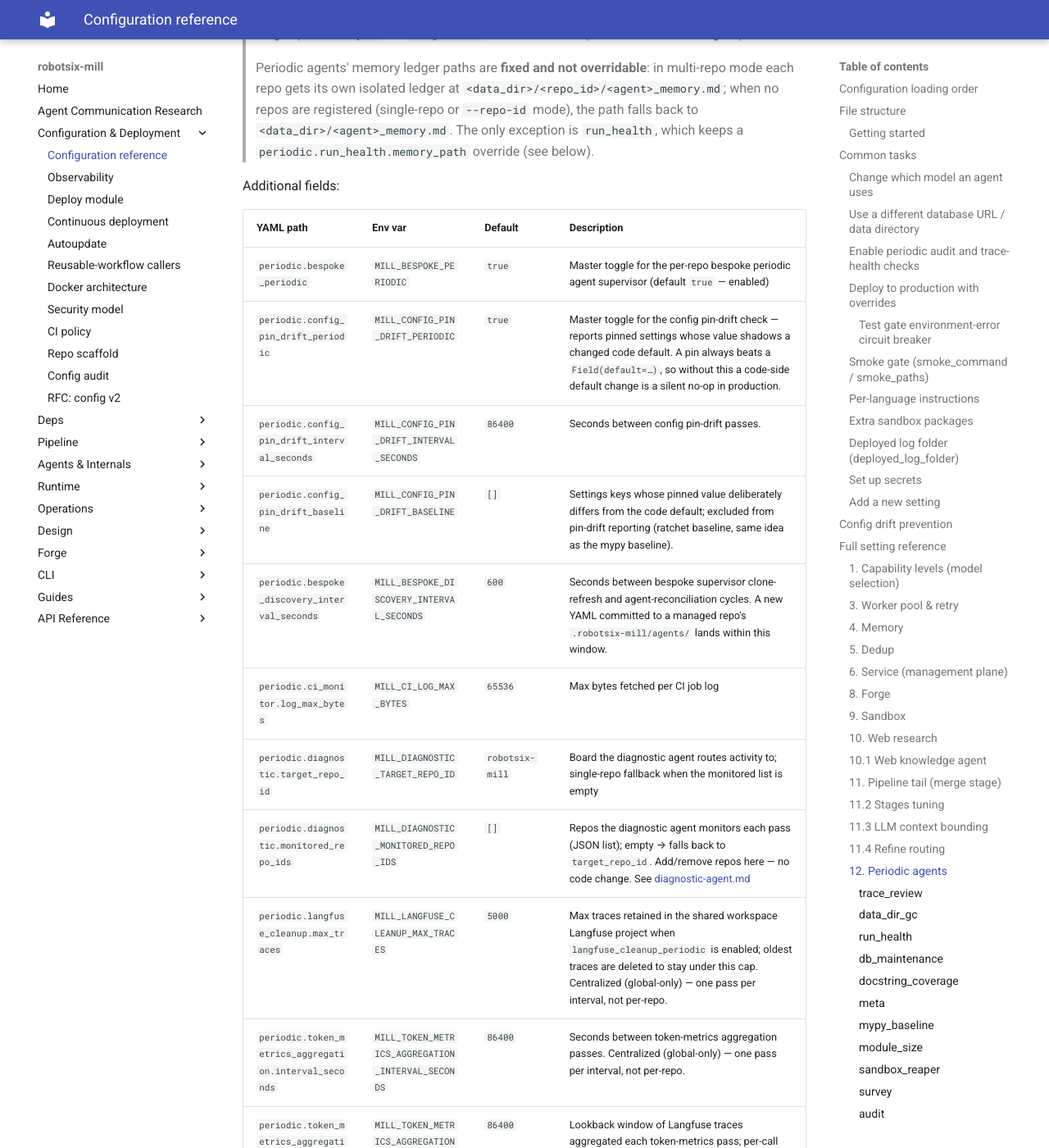
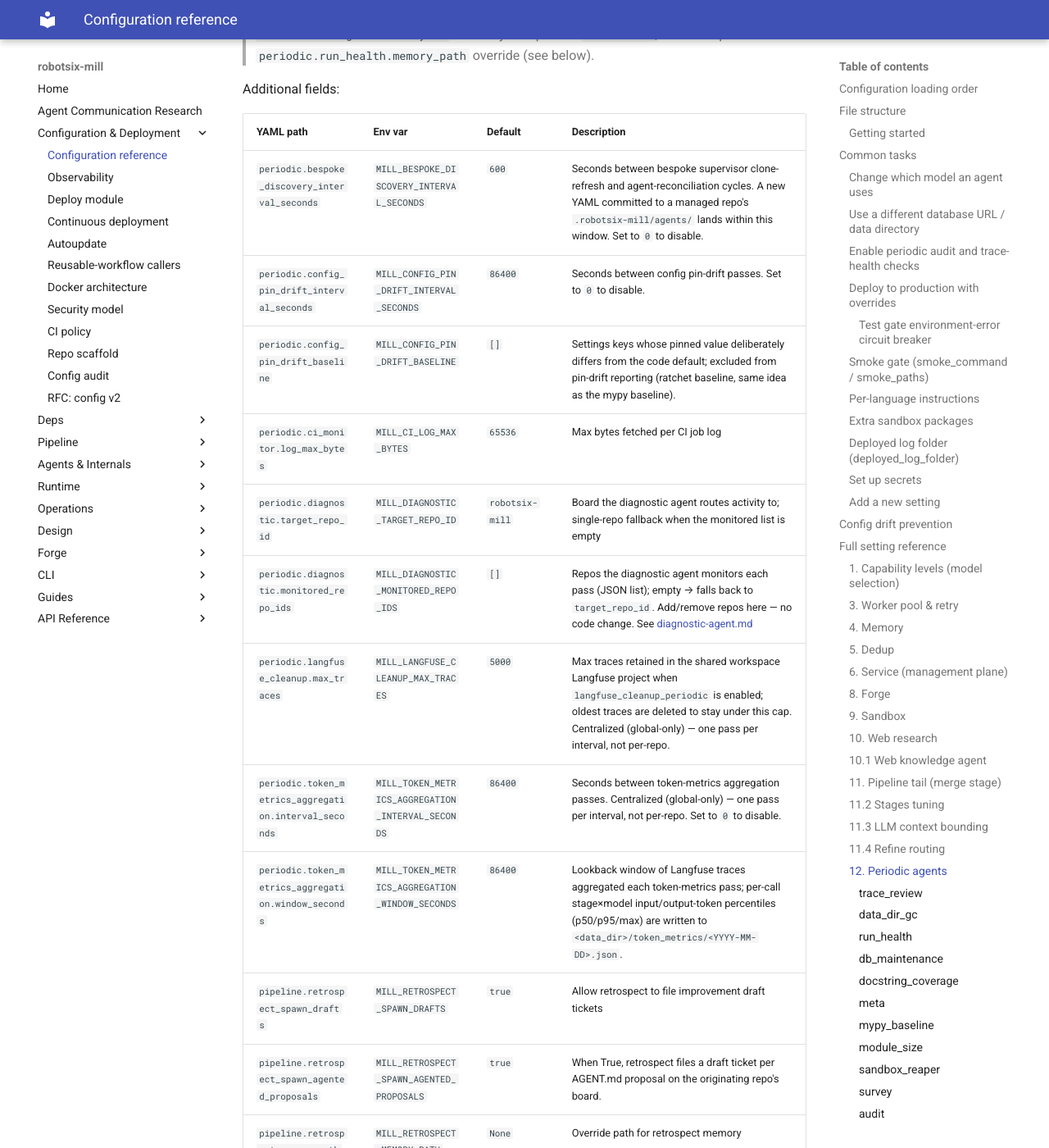
Before and after one commit to damien-robotsix/robotsix-mill, an MkDocs documentation site: the page built from docs/config/configuration.md, in a window 1280 px wide and 1400 px high, scrolled down 31906 px. Shown: the whole window at 82% size. Built offline with MkDocs 1.6.1 and Material for MkDocs 9.7.7, drawn with Linux system fonts in a browser that asks for light colours; some of the changed text lies outside the part shown.

Commit message:
ci: fix config-docs sync — remove stale MILL_*_PERIODIC env vars from docs, remove debug prints

```diff
--- a/docs/config/configuration.md
+++ b/docs/config/configuration.md
@@ -485,8 +485,7 @@
 
 | YAML path | Env var | Default | Description |
 |-----------|---------|---------|-------------|
-| `gates.require_approval` | `MILL_REQUIRE_APPROVAL` | `true` | Pause after refine for human approval (`human_issue_approval` state) |
-| `gates.auto_approve_enabled` | `MILL_AUTO_APPROVE_ENABLED` | `false` | Enable conservative auto-approve triage |
+| `gates.require_approval` | `MILL_REQUIRE_APPROVAL` | `true` | Pause after refine for human approval (`human_issue_approval` state). A cheap conservative LLM auto-approval check runs before the gate: obviously-safe changes (cosmetic, doc-only, single-file, no logic changes) skip the human step automatically. |
 | `gates.review_enabled` | `MILL_REVIEW_ENABLED` | `false` | Enable dual-model code review stage before deliver |
 | `gates.review_max_rounds` | `MILL_REVIEW_MAX_ROUNDS` | `3` | Max CODE_REVIEW round-trips before escalate |
 | `gates.max_implement_review_cycles` | `MILL_MAX_IMPLEMENT_REVIEW_CYCLES` | `10` | Backstop ceiling on total implement passes per ticket across all review rounds; `0` disables |
@@ -668,8 +667,7 @@
 
 | YAML path | Env var | Default | Description |
 |-----------|---------|---------|-------------|
-| `periodic.<name>.enabled` | `MILL_<NAME>_PERIODIC` | `true`¹ | Enable periodic passes |
-| `periodic.<name>.interval_seconds` | `MILL_<NAME>_INTERVAL_SECONDS` | `1209600`² | Seconds between automatic passes |
+| `periodic.<name>.interval_seconds` | `MILL_<NAME>_INTERVAL_SECONDS` | `1209600`¹ | Seconds between automatic passes (`0` = disabled) |
 
 Periodic agents: `audit`, `trace_health`, `trace_review`, `health`, `test_gap`,
 `agent_check`, `survey`, `ci_debt_recheck`, `ci_monitor`, `config_sync`, `member_sync`, `meta`, `bc_check`,
@@ -677,9 +675,7 @@
 `copy_paste`, `timeout_escalation`, `triage_boilerplate`, `langfuse_cleanup`, `token_metrics_aggregation`, `data_dir_gc`, `dependabot_ingest`, `run_health`, `stale_branch_cleanup`,
 `db_maintenance`, `roadmap_sync`, `sandbox_reaper`, `repo_description_sync`.
 
-> ¹ Most agents default to `enabled: true`. Exceptions: `diagnostic`, `stale_branch_cleanup`, and `meta_periodic` default to `false`.
->
-> ² The **primary** interval now lives in each agent's base YAML definition
+> ¹ The **primary** interval now lives in each agent's base YAML definition
 > (``agent_definitions/periodic/<name>.yaml``), defaulting to **14 days**
 > (``interval: 14d``, i.e. 1,209,600 seconds) for all built-in periodic
 > agents.  Per-repo overlays (``.robotsix-mill/periodic/<name>.yaml``)
@@ -707,18 +703,15 @@
 
 | YAML path | Env var | Default | Description |
 |-----------|---------|---------|-------------|
-| `periodic.bespoke_periodic` | `MILL_BESPOKE_PERIODIC` | `true` | Master toggle for the per-repo bespoke periodic agent supervisor (default `true` — enabled) |
-| `periodic.config_pin_drift_periodic` | `MILL_CONFIG_PIN_DRIFT_PERIODIC` | `true` | Master toggle for the config pin-drift check — reports pinned settings whose value shadows a changed code default. A pin always beats a `Field(default=…)`, so without this a code-side default change is a silent no-op in production. |
-| `periodic.config_pin_drift_interval_seconds` | `MILL_CONFIG_PIN_DRIFT_INTERVAL_SECONDS` | `86400` | Seconds between config pin-drift passes. |
+| `periodic.bespoke_discovery_interval_seconds` | `MILL_BESPOKE_DISCOVERY_INTERVAL_SECONDS` | `600` | Seconds between bespoke supervisor clone-refresh and agent-reconciliation cycles. A new YAML committed to a managed repo's `.robotsix-mill/agents/` lands within this window. Set to `0` to disable. |
+| `periodic.config_pin_drift_interval_seconds` | `MILL_CONFIG_PIN_DRIFT_INTERVAL_SECONDS` | `86400` | Seconds between config pin-drift passes. Set to `0` to disable. |
 | `periodic.config_pin_drift_baseline` | `MILL_CONFIG_PIN_DRIFT_BASELINE` | `[]` | Settings keys whose pinned value deliberately differs from the code default; excluded from pin-drift reporting (ratchet baseline, same idea as the mypy baseline). |
-| `periodic.bespoke_discovery_interval_seconds` | `MILL_BESPOKE_DISCOVERY_INTERVAL_SECONDS` | `600` | Seconds between bespoke supervisor clone-refresh and agent-reconciliation cycles. A new YAML committed to a managed repo's `.robotsix-mill/agents/` lands within this window. |
 | `periodic.ci_monitor.log_max_bytes` | `MILL_CI_LOG_MAX_BYTES` | `65536` | Max bytes fetched per CI job log |
 | `periodic.diagnostic.target_repo_id` | `MILL_DIAGNOSTIC_TARGET_REPO_ID` | `robotsix-mill` | Board the diagnostic agent routes activity to; single-repo fallback when the monitored list is empty |
 | `periodic.diagnostic.monitored_repo_ids` | `MILL_DIAGNOSTIC_MONITORED_REPO_IDS` | `[]` | Repos the diagnostic agent monitors each pass (JSON list); empty → falls back to `target_repo_id`. Add/remove repos here — no code change. See [diagnostic-agent.md](../agents/diagnostic-agent.md) |
 | `periodic.langfuse_cleanup.max_traces` | `MILL_LANGFUSE_CLEANUP_MAX_TRACES` | `5000` | Max traces retained in the shared workspace Langfuse project when `langfuse_cleanup_periodic` is enabled; oldest traces are deleted to stay under this cap. Centralized (global-only) — one pass per interval, not per-repo. |
-| `periodic.token_metrics_aggregation.interval_seconds` | `MILL_TOKEN_METRICS_AGGREGATION_INTERVAL_SECONDS` | `86400` | Seconds between token-metrics aggregation passes. Centralized (global-only) — one pass per interval, not per-repo. |
+| `periodic.token_metrics_aggregation.interval_seconds` | `MILL_TOKEN_METRICS_AGGREGATION_INTERVAL_SECONDS` | `86400` | Seconds between token-metrics aggregation passes. Centralized (global-only) — one pass per interval, not per-repo. Set to `0` to disable. |
 | `periodic.token_metrics_aggregation.window_seconds` | `MILL_TOKEN_METRICS_AGGREGATION_WINDOW_SECONDS` | `86400` | Lookback window of Langfuse traces aggregated each token-metrics pass; per-call stage×model input/output-token percentiles (p50/p95/max) are written to `<data_dir>/token_metrics/<YYYY-MM-DD>.json`. |
-| `periodic.token_metrics_aggregation.enabled` | `MILL_TOKEN_METRICS_AGGREGATION_PERIODIC` | `true` | Enable the daily token-metrics aggregation pass. |
 | `pipeline.retrospect_spawn_drafts` | `MILL_RETROSPECT_SPAWN_DRAFTS` | `true` | Allow retrospect to file improvement draft tickets |
 | `pipeline.retrospect_spawn_agented_proposals` | `MILL_RETROSPECT_SPAWN_AGENTED_PROPOSALS` | `true` | When True, retrospect files a draft ticket per AGENT.md proposal on the originating repo's board. |
 | `pipeline.retrospect_memory_path` | `MILL_RETROSPECT_MEMORY_PATH` | `None` | Override path for retrospect memory |
@@ -733,8 +726,7 @@
 
 | YAML path | Env var | Default | Description |
 |-----------|---------|---------|-------------|
-| `periodic.trace_review.enabled` | `MILL_TRACE_REVIEW_PERIODIC` | `true` | Enable periodic trace-review passes |
-| `periodic.trace_review.interval_seconds` | `MILL_TRACE_REVIEW_INTERVAL_SECONDS` | `1209600` | Seconds between trace-review passes (minimum 3600) |
+| `periodic.trace_review.interval_seconds` | `MILL_TRACE_REVIEW_INTERVAL_SECONDS` | `1209600` | Seconds between trace-review passes (minimum 3600). Set to `0` to disable. |
 | `periodic.trace_review.cost_multiplier` | `MILL_TRACE_REVIEW_COST_MULTIPLIER` | `3.0` | Outlier threshold: cost > batch median × N → flagged |
 | `periodic.trace_review.per_obs_cost_threshold` | `MILL_TRACE_REVIEW_PER_OBS_COST_THRESHOLD` | `0.001` | Per-observation cost threshold for flagging |
 | `periodic.trace_review.obs_multiplier` | `MILL_TRACE_REVIEW_OBS_MULTIPLIER` | `3.0` | Outlier threshold: observation count > batch median × N → flagged |
@@ -763,8 +755,7 @@
 
 | YAML path | Env var | Default | Description |
 |-----------|---------|---------|-------------|
-| `periodic.data_dir_gc.enabled` | `MILL_DATA_DIR_GC_PERIODIC` | `true` | Master switch for the periodic data-dir GC pass. Default `true` — the agent is harmless when idle (nothing to reclaim). |
-| `periodic.data_dir_gc.interval_seconds` | `MILL_DATA_DIR_GC_INTERVAL_SECONDS` | `86400` | Seconds between periodic data-dir GC passes. Minimum enforced at 60 s in the worker loop. |
+| `periodic.data_dir_gc.interval_seconds` | `MILL_DATA_DIR_GC_INTERVAL_SECONDS` | `86400` | Seconds between periodic data-dir GC passes. Minimum enforced at 60 s in the worker loop. Set to `0` to disable. |
 | `periodic.data_dir_gc.prune_closed` | `MILL_DATA_DIR_GC_PRUNE_CLOSED` | `false` | Opt-in GC: prune workspace directories of terminal-state tickets during the data-dir GC pass. Default `false`. |
 | `periodic.data_dir_gc.prune_closed_age_seconds` | `MILL_DATA_DIR_GC_PRUNE_CLOSED_AGE_SECONDS` | `604800` | Minimum age (seconds since the ticket entered its terminal state) before its workspace becomes eligible for prune_closed GC. Recent closures are kept for post-mortems. Default 7 days. |
 | `periodic.data_dir_gc.prune_terminal_clones` | `MILL_DATA_DIR_GC_PRUNE_TERMINAL_CLONES` | `true` | Default-on GC: prune the reproducible git clones (`repo/` and `repos/`) inside workspaces of terminal-state tickets at the start of each data-dir GC pass. |
@@ -789,8 +780,7 @@
 
 | YAML path | Env var | Default | Description |
 |-----------|---------|---------|-------------|
-| `periodic.run_health.enabled` | `MILL_RUN_HEALTH_PERIODIC` | `true` | Enable periodic run-health passes |
-| `periodic.run_health.interval_seconds` | `MILL_RUN_HEALTH_INTERVAL_SECONDS` | `604800` | Seconds between run-health passes |
+| `periodic.run_health.interval_seconds` | `MILL_RUN_HEALTH_INTERVAL_SECONDS` | `604800` | Seconds between run-health passes. Set to `0` to disable. |
 | `periodic.run_health.window_hours` | `MILL_RUN_HEALTH_WINDOW_HOURS` | `168` | Lookback window (hours) over which run registries are scanned |
 | `periodic.run_health.target_repo_id` | `MILL_RUN_HEALTH_TARGET_REPO_ID` | `robotsix-mill` | Board the run-health agent files its drafts to |
 | `periodic.run_health.memory_path` | `MILL_RUN_HEALTH_MEMORY_PATH` | `None` | Override path for the run-health memory ledger; defaults to `<data_dir>/<board>/run_health_memory.md` |
@@ -803,8 +793,7 @@
 
 | Env var | Default | Description |
 |---------|---------|-------------|
-| `MILL_DB_MAINTENANCE_PERIODIC` | `true` | Enable periodic database maintenance passes |
-| `MILL_DB_MAINTENANCE_INTERVAL_SECONDS` | `86400` | Seconds between database maintenance passes |
+| `MILL_DB_MAINTENANCE_INTERVAL_SECONDS` | `86400` | Seconds between database maintenance passes. Set to `0` to disable. |
 
 #### docstring_coverage
 
@@ -815,8 +804,7 @@
 
 | Env var | Default | Description |
 |---------|---------|-------------|
-| `MILL_DOCSTRING_COVERAGE_PERIODIC` | `true` | Enable periodic docstring-coverage passes |
-| `MILL_DOCSTRING_COVERAGE_INTERVAL_SECONDS` | `604800` | Seconds between docstring-coverage passes |
+| `MILL_DOCSTRING_COVERAGE_INTERVAL_SECONDS` | `604800` | Seconds between docstring-coverage passes. Set to `0` to disable. |
 | `MILL_DOCSTRING_COVERAGE_REQUEST_LIMIT` | `80` | Per-call request cap for the docstring-coverage agent |
 | `MILL_DOCSTRING_COVERAGE_MAX_TOOL_CALLS` | `100` | Hard cap on total tool calls per docstring-coverage trace |
 | `MILL_DOCSTRING_COVERAGE_MAX_ERRORS` | `20` | Hard cap on tool-call errors before auto-termination |
@@ -831,8 +819,7 @@
 
 | Env var | Default | Description |
 |---------|---------|-------------|
-| `MILL_META_PERIODIC` | `false` | Master switch for the weekly meta-agent pass. Default `false` (off) — the operator must register the meta board in `repos.yaml` first. Flip to `true` to enable the global weekly schedule. |
-| `MILL_META_INTERVAL_SECONDS` | `604800` | Seconds between automatic meta-agent passes. Minimum enforced at 60 s in the worker loop. |
+| `MILL_META_INTERVAL_SECONDS` | `604800` | Seconds between automatic meta-agent passes. Minimum enforced at 60 s in the worker loop. Set to `0` to disable. |
 
 #### mypy_baseline
 
@@ -842,8 +829,7 @@
 
 | Env var | Default | Description |
 |---------|---------|-------------|
-| `MILL_MYPY_BASELINE_PERIODIC` | `true` | Enable periodic mypy-baseline passes |
-| `MILL_MYPY_BASELINE_INTERVAL_SECONDS` | `604800` | Seconds between mypy-baseline passes |
+| `MILL_MYPY_BASELINE_INTERVAL_SECONDS` | `604800` | Seconds between mypy-baseline passes. Set to `0` to disable. |
 
 #### module_size
 
@@ -854,8 +840,7 @@
 
 | Env var | Default | Description |
 |---------|---------|-------------|
-| `MILL_MODULE_SIZE_PERIODIC` | `true` | Enable periodic module-size passes |
-| `MILL_MODULE_SIZE_INTERVAL_SECONDS` | `604800` | Seconds between module-size passes |
+| `MILL_MODULE_SIZE_INTERVAL_SECONDS` | `604800` | Seconds between module-size passes. Set to `0` to disable. |
 | `MILL_MODULE_SIZE_REQUEST_LIMIT` | `60` | Per-call request cap for the module-size agent |
 | `MILL_MODULE_SIZE_MAX_TOOL_CALLS` | `80` | Hard cap on total tool calls per module-size trace |
 | `MILL_MODULE_SIZE_MAX_ERRORS` | `20` | Hard cap on tool-call errors before auto-termination |
@@ -869,8 +854,7 @@
 
 | Env var | Default | Description |
 |---------|---------|-------------|
-| `MILL_SANDBOX_REAPER_PERIODIC` | `true` | Enable periodic sandbox-container reaping |
-| `MILL_SANDBOX_REAPER_INTERVAL_SECONDS` | `3600` | Seconds between sandbox-reaper passes |
+| `MILL_SANDBOX_REAPER_INTERVAL_SECONDS` | `3600` | Seconds between sandbox-reaper passes. Set to `0` to disable. |
 
 #### survey
 
@@ -880,8 +864,7 @@
 
 | Env var | Default | Description |
 |---------|---------|-------------|
-| `MILL_SURVEY_PERIODIC` | `true` | Enable periodic survey passes |
-| `MILL_SURVEY_INTERVAL_SECONDS` | `1209600` | Seconds between survey passes |
+| `MILL_SURVEY_INTERVAL_SECONDS` | `1209600` | Seconds between survey passes. Set to `0` to disable. |
 | `MILL_SURVEY_REQUEST_LIMIT` | `40` | Per-call request cap for the survey agent |
 | `MILL_SURVEY_WEB_FETCH_MAX_CALLS` | `5` | Max real (cache-miss) web_fetch calls per survey run |
 | `MILL_SURVEY_WEB_FETCH_MAX_TOTAL_BYTES` | `500000` | Cumulative ceiling on returned fetch bytes per survey run |
@@ -896,8 +879,7 @@
 
 | Env var | Default | Description |
 |---------|---------|-------------|
-| `MILL_AUDIT_PERIODIC` | `true` | Enable periodic audit passes |
-| `MILL_AUDIT_INTERVAL_SECONDS` | `1209600` | Seconds between audit passes |
+| `MILL_AUDIT_INTERVAL_SECONDS` | `1209600` | Seconds between audit passes. Set to `0` to disable. |
 | `MILL_AUDIT_REQUEST_LIMIT` | `80` | Per-call request cap for the audit agent |
 
 #### test_gap
@@ -909,8 +891,7 @@
 
 | Env var | Default | Description |
 |---------|---------|-------------|
-| `MILL_TEST_GAP_PERIODIC` | `true` | Enable periodic test-gap passes |
-| `MILL_TEST_GAP_INTERVAL_SECONDS` | `604800` | Seconds between test-gap passes |
+| `MILL_TEST_GAP_INTERVAL_SECONDS` | `604800` | Seconds between test-gap passes. Set to `0` to disable. |
 | `MILL_TEST_GAP_REQUEST_LIMIT` | `80` | Per-call request cap for the test-gap agent |
 | `MILL_TEST_GAP_MAX_TOOL_CALLS` | `100` | Hard cap on total tool calls per test-gap trace |
 | `MILL_TEST_GAP_MAX_ERRORS` | `20` | Hard cap on tool-call errors before auto-termination |
@@ -923,8 +904,7 @@
 
 | YAML path | Env var | Default | Description |
 |-----------|---------|---------|-------------|
-| `periodic.triage_boilerplate.enabled` | `MILL_TRIAGE_BOILERPLATE_PERIODIC` | `true` | Enable periodic triage-boilerplate passes |
-| `periodic.triage_boilerplate.interval_seconds` | `MILL_TRIAGE_BOILERPLATE_INTERVAL_SECONDS` | `604800` | Seconds between triage-boilerplate passes (1 week) |
+| `periodic.triage_boilerplate.interval_seconds` | `MILL_TRIAGE_BOILERPLATE_INTERVAL_SECONDS` | `604800` | Seconds between triage-boilerplate passes (1 week). Set to `0` to disable. |
 
 #### orphaned_pr_check
 
@@ -938,8 +918,7 @@
 
 | YAML path | Env var | Default | Description |
 |-----------|---------|---------|-------------|
-| `periodic.orphaned_pr_check.enabled` | `MILL_ORPHANED_PR_CHECK_PERIODIC` | `false` | Master switch for the orphaned-PR check pass. Default `false` (opt-in) — closing PRs and filing tracking tickets are destructive actions. |
-| `periodic.orphaned_pr_check.interval_seconds` | `MILL_ORPHANED_PR_CHECK_INTERVAL_SECONDS` | `86400` | Seconds between orphaned-PR check passes. Minimum enforced at 3600 s (1 hour) in the worker loop. |
+| `periodic.orphaned_pr_check.interval_seconds` | `MILL_ORPHANED_PR_CHECK_INTERVAL_SECONDS` | `86400` | Seconds between orphaned-PR check passes. Minimum enforced at 3600 s (1 hour) in the worker loop. Set to `0` to disable. |
 | `periodic.orphaned_pr_check.min_age_hours` | `MILL_ORPHANED_PR_MIN_AGE_HOURS` | `4` | Minimum age (hours) of a ticket before its PR is considered for orphan classification. Skips tickets younger than this to avoid racing the deliver stage. |
 | `periodic.orphaned_pr_check.max_actions_per_pass` | `MILL_ORPHANED_PR_MAX_ACTIONS_PER_PASS` | `5` | Maximum number of combined close+file actions per pass run. Findings beyond this cap are deferred to the next scheduled pass. |
 | `periodic.orphaned_pr_check.dry_run` | `MILL_ORPHANED_PR_DRY_RUN` | `true` | Dry-run mode: log intent only, make zero forge mutations. Default `true` for safety — flip to `false` to enable real actions. |
@@ -956,39 +935,28 @@
 
 | YAML path | Env var | Default | Description |
 |-----------|---------|---------|-------------|
-| `periodic.changelog_autofill.enabled` | `MILL_CHANGELOG_AUTOFILL_PERIODIC` | `true` | Enable periodic changelog-autofill passes |
-| `periodic.changelog_autofill.interval_seconds` | `MILL_CHANGELOG_AUTOFILL_INTERVAL_SECONDS` | `86400` | Seconds between changelog-autofill passes (1 day) |
+| `periodic.changelog_autofill.interval_seconds` | `MILL_CHANGELOG_AUTOFILL_INTERVAL_SECONDS` | `86400` | Seconds between changelog-autofill passes (1 day). Set to `0` to disable. |
 
 #### Env-var-only periodic agents
 
-`bc_check`, `completeness_check`, `frontend_sync`, `pin_bump`, `repo_description_sync`, and `roadmap_sync` enabled and interval
+`bc_check`, `completeness_check`, `frontend_sync`, `pin_bump`, `repo_description_sync`, and `roadmap_sync` interval
 fields are available as YAML paths (`periodic.bc_check.*`, `periodic.completeness_check.*`, `periodic.frontend_sync.*`, `periodic.pin_bump.*`, `periodic.repo_description_sync.*`, `periodic.roadmap_sync.*`)
 and as environment variables:
 
 | Env var | Default | Description |
 |---------|---------|-------------|
-| `MILL_BC_CHECK_PERIODIC` | `true` | Enable periodic backward-compatibility inspection |
-| `MILL_BC_CHECK_INTERVAL_SECONDS` | `604800` | Seconds between bc-check passes |
-| `MILL_CI_DEBT_RECHECK_PERIODIC` | `true` | Enable periodic CI-debt recheck passes (auto-resumes BLOCKED tickets when target-branch CI debt clears) |
-| `MILL_CI_DEBT_RECHECK_INTERVAL_SECONDS` | `3600` | Seconds between CI-debt recheck passes (1 hour) |
-| `MILL_COMPLETENESS_CHECK_PERIODIC` | `true` | Enable periodic feature-wiring completeness inspection |
-| `MILL_COMPLETENESS_CHECK_INTERVAL_SECONDS` | `1209600` | Seconds between completeness-check passes |
+| `MILL_BC_CHECK_INTERVAL_SECONDS` | `604800` | Seconds between bc-check passes. Set to `0` to disable. |
+| `MILL_CI_DEBT_RECHECK_INTERVAL_SECONDS` | `3600` | Seconds between CI-debt recheck passes (1 hour). Set to `0` to disable. |
+| `MILL_COMPLETENESS_CHECK_INTERVAL_SECONDS` | `1209600` | Seconds between completeness-check passes. Set to `0` to disable. |
 | `MILL_COMPLETENESS_CHECK_REQUEST_LIMIT` | `80` | Per-call request cap for the completeness-check agent |
-| `MILL_CONFIG_SYNC_PERIODIC` | `true` | Enable periodic config/drift detection passes |
-| `MILL_CONFIG_SYNC_INTERVAL_SECONDS` | `86400` | Seconds between config-sync passes (1 day) |
+| `MILL_CONFIG_SYNC_INTERVAL_SECONDS` | `86400` | Seconds between config-sync passes (1 day). Set to `0` to disable. |
 | `MILL_DIAGNOSTIC_EVENTS_PATH` | `None` | Explicit file path for the diagnostic event store JSONL file |
-| `MILL_FRONTEND_SYNC_PERIODIC` | `true` | Enable periodic frontend-sync passes |
-| `MILL_FRONTEND_SYNC_INTERVAL_SECONDS` | `604800` | Seconds between frontend-sync passes |
-| `MILL_MEMBER_SYNC_PERIODIC` | `true` | Enable periodic team-member-sync passes |
-| `MILL_MEMBER_SYNC_INTERVAL_SECONDS` | `86400` | Seconds between member-sync passes |
-| `MILL_PIN_BUMP_PERIODIC` | `false` | Enable periodic pin-bump passes |
-| `MILL_PIN_BUMP_INTERVAL_SECONDS` | `86400` | Seconds between pin-bump passes |
-| `MILL_ROADMAP_SYNC_PERIODIC` | `true` | Enable periodic roadmap-sync passes |
-| `MILL_ROADMAP_SYNC_INTERVAL_SECONDS` | `604800` | Seconds between roadmap-sync passes |
-| `MILL_STATE_SYNC_PERIODIC` | `true` | Enable periodic state-sync passes |
-| `MILL_STATE_SYNC_INTERVAL_SECONDS` | `604800` | Seconds between state-sync passes |
-| `MILL_REPO_DESCRIPTION_SYNC_PERIODIC` | `true` | Enable periodic repo-description-sync passes |
-| `MILL_REPO_DESCRIPTION_SYNC_INTERVAL_SECONDS` | `604800` | Seconds between repo-description-sync passes |
+| `MILL_FRONTEND_SYNC_INTERVAL_SECONDS` | `604800` | Seconds between frontend-sync passes. Set to `0` to disable. |
+| `MILL_MEMBER_SYNC_INTERVAL_SECONDS` | `86400` | Seconds between member-sync passes. Set to `0` to disable. |
+| `MILL_PIN_BUMP_INTERVAL_SECONDS` | `86400` | Seconds between pin-bump passes. Set to `0` to disable. |
+| `MILL_ROADMAP_SYNC_INTERVAL_SECONDS` | `604800` | Seconds between roadmap-sync passes. Set to `0` to disable. |
+| `MILL_STATE_SYNC_INTERVAL_SECONDS` | `604800` | Seconds between state-sync passes. Set to `0` to disable. |
+| `MILL_REPO_DESCRIPTION_SYNC_INTERVAL_SECONDS` | `604800` | Seconds between repo-description-sync passes. Set to `0` to disable. |
 
 #### Stale branch cleanup, timeout escalation, dependabot ingest, module curator
 
@@ -1012,7 +980,6 @@
 
 | Env var | Default | Description |
 |---------|---------|-------------|
-| `MILL_BOARD_HYGIENE_PERIODIC` | `true` | Master toggle — when `false`, draft TTL auto-close is skipped entirely regardless of the TTL setting |
 | `MILL_BOARD_HYGIENE_DRAFT_TTL_DAYS` | `7` | Maximum age (days) an untouched draft can remain before auto-close. Only standalone drafts (no parent epic) are eligible; epics and their children are skipped. Set to `0` to disable (no drafts auto-closed regardless of age) |
 | `MILL_BOARD_HYGIENE_MAX_OPEN_TICKETS` | `0` | Ceiling on total open (non-terminal) tickets per board. When reached, `POST /tickets/ingest` findings are appended to a rollup epic instead of creating standalone tickets. Human-created tickets are exempt. Set to `0` to disable the cap |
 
@@ -1283,8 +1250,8 @@
   `?repo_id=X` to filter by repo.
 - **CI monitor** dedup state is per-repo:
   `<data_dir>/<repo_id>/ci_monitor_state.json`.
-- **Agent toggles** (e.g. `MILL_AUDIT_PERIODIC`) remain global — all
-  repos share the same enabled/disabled flags.
+- **Agent intervals** (e.g. `MILL_AUDIT_INTERVAL_SECONDS`) remain global — all
+  repos share the same interval settings. Set to `0` to disable.
 
 In single-repo mode (`--repo-id` on serve or one entry in
 `config/config.json`'s `"repos"` key) periodic agents run only for that repo, and memory
```
Also changed, not shown: 1 other file.
